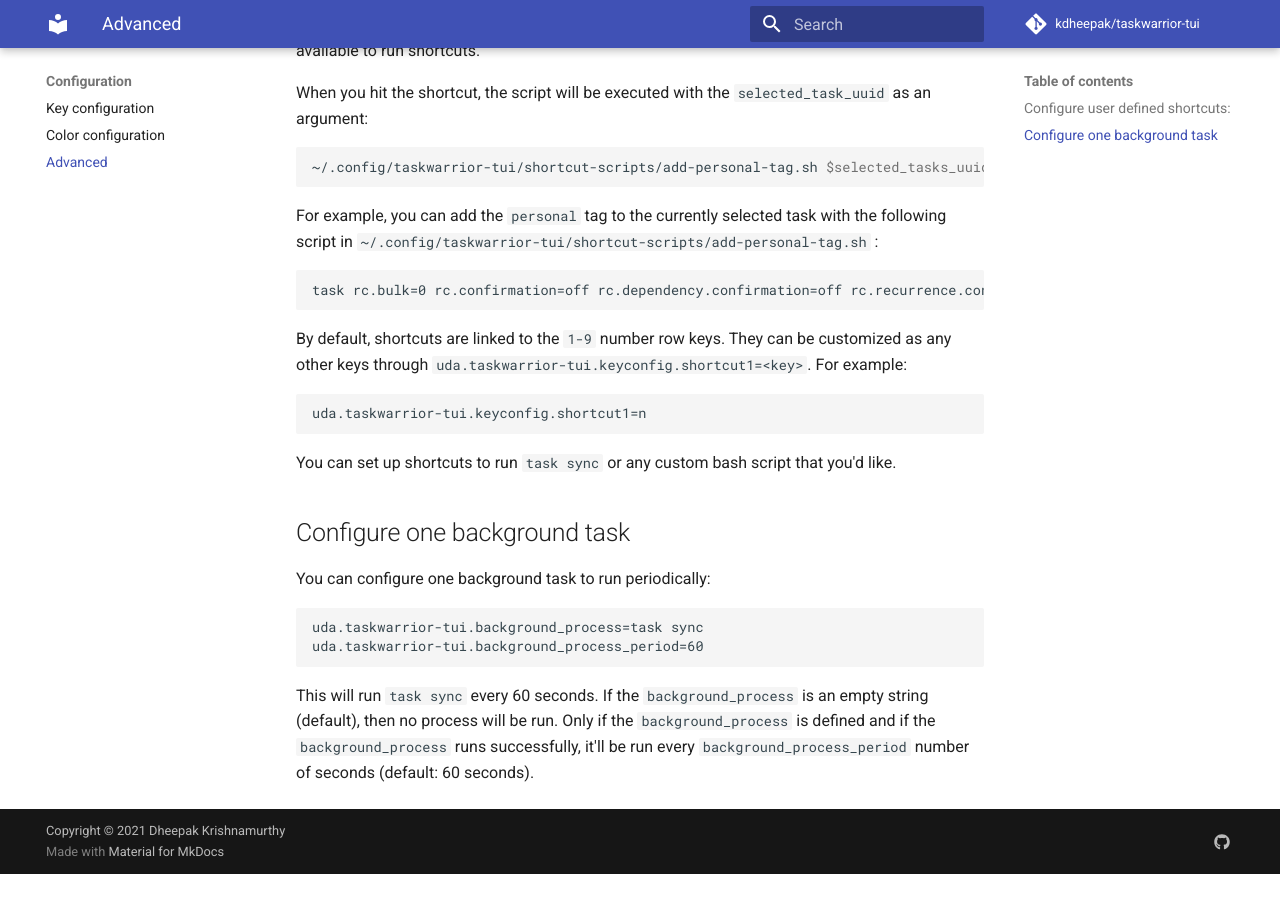
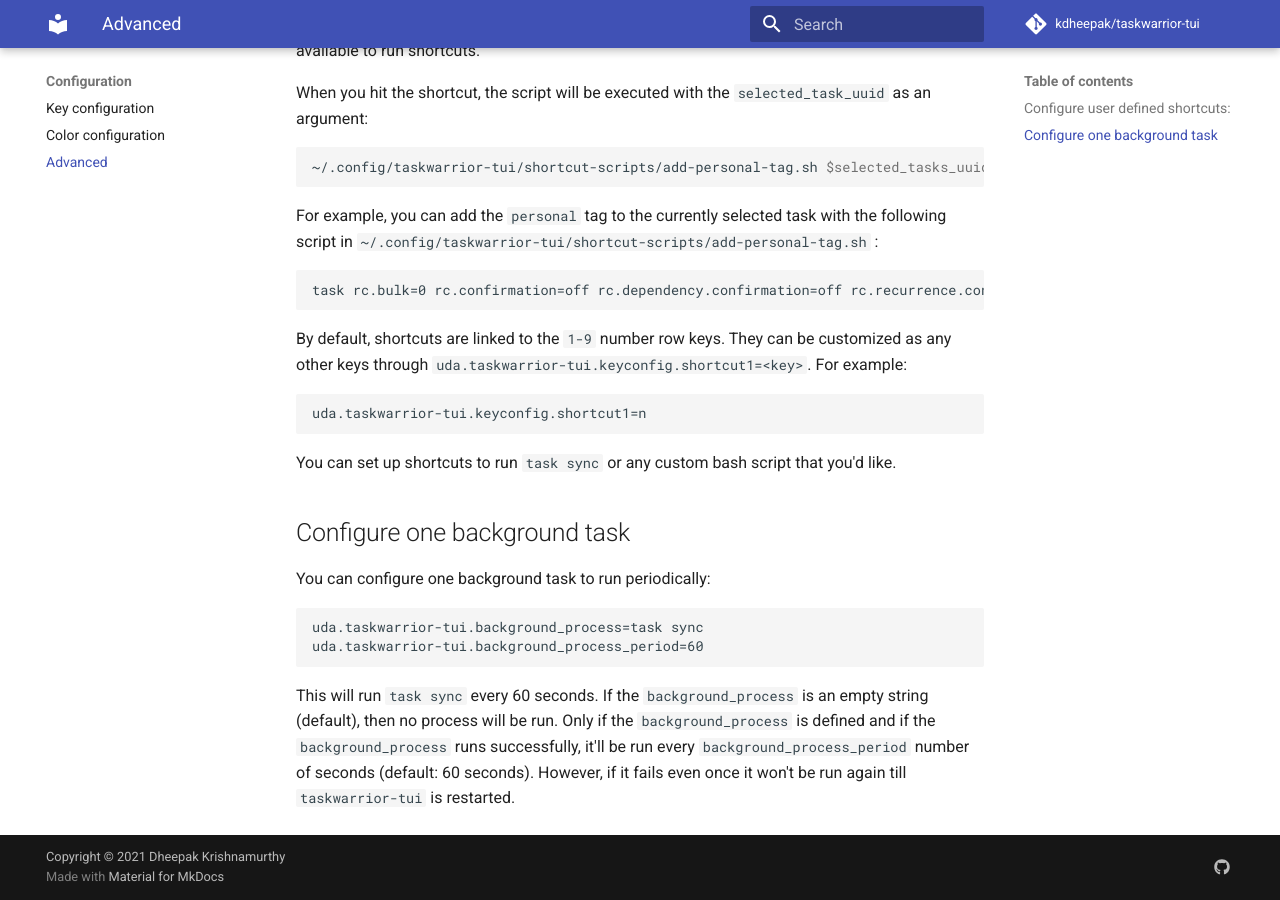
Before and after one commit to kdheepak/taskwarrior-tui, an MkDocs documentation site: the page built from docs/configuration/advanced.md, in a window 1280 px wide and 900 px high, scrolled down 930 px. Built offline with MkDocs 1.6.1 and Material for MkDocs 9.7.7, drawn with Linux system fonts in a browser that asks for light colours; comment, search, counter and statistics services are not loaded; before the commit the page ends 1804 px from its top, so only the background shows below that.

Commit message:
Update advanced.md

````diff
--- a/docs/configuration/advanced.md
+++ b/docs/configuration/advanced.md
@@ -69,4 +69,4 @@
 uda.taskwarrior-tui.background_process_period=60
 ```
 
-This will run `task sync` every 60 seconds. If the `background_process` is an empty string (default), then no process will be run. Only if the `background_process` is defined and if the `background_process` runs successfully, it'll be run every `background_process_period` number of seconds (default: 60 seconds).
+This will run `task sync` every 60 seconds. If the `background_process` is an empty string (default), then no process will be run. Only if the `background_process` is defined and if the `background_process` runs successfully, it'll be run every `background_process_period` number of seconds (default: 60 seconds). However, if it fails even once it won't be run again till `taskwarrior-tui` is restarted.
````
